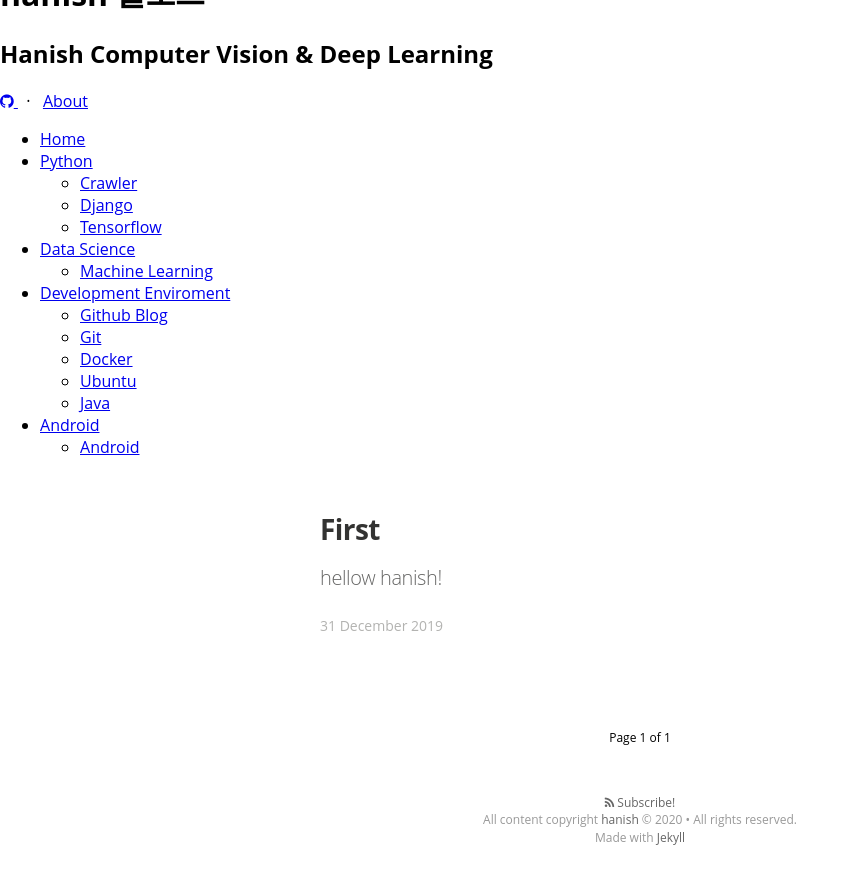
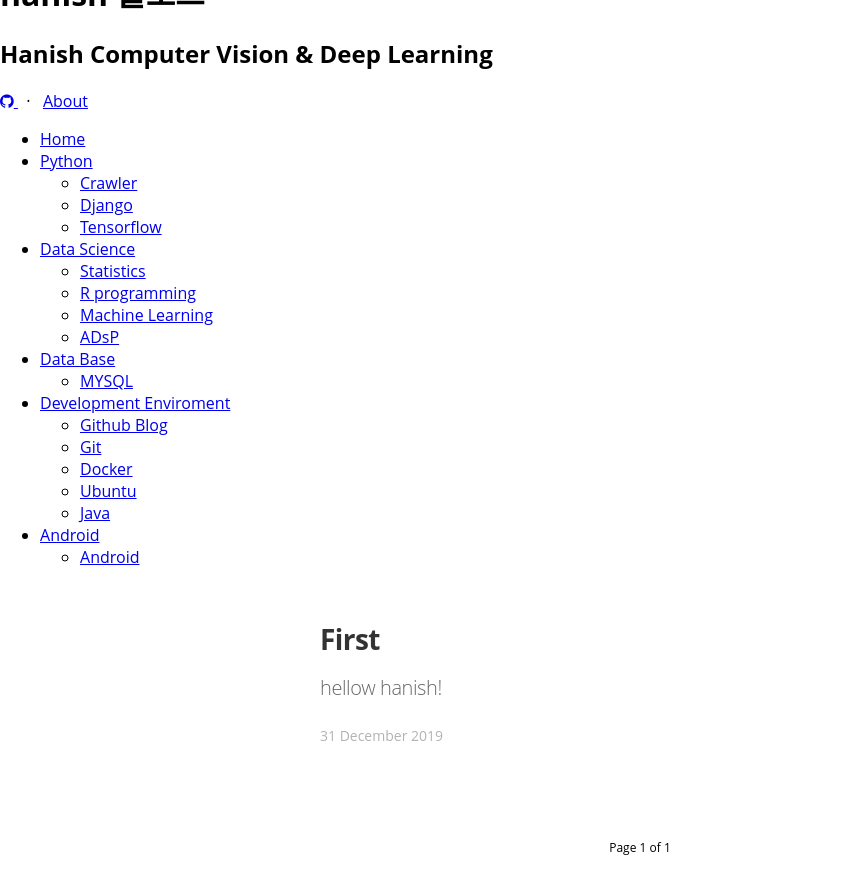
Before and after one commit to hanish3464/hanish3464.github.io, a Jekyll site: the page built from index.html, in a window 1280 px wide and 900 px high, scrolled down 526 px. Shown: the top 894 px of the window, without its empty margins (0-859 px from the left). Built offline with Jekyll 4.4.1, drawn with Linux system fonts in a browser that asks for light colours; nearby versions of some CDN libraries; some web fonts are replaced; the list of posts is cut into pages by our own code; comment, search, counter and statistics services are not loaded.

Commit message:
Update index.html

```diff
--- a/index.html
+++ b/index.html
@@ -39,7 +39,15 @@ layout: default
 
 				<li><a href="/">Data Science</a>
 					<ul>
+						<li><a href="/DS/Statistics">Statistics</a></li>
+						<li><a href="/DS/R">R programming</a></li>
 						<li><a href="/DS/ML">Machine Learning</a></li>
+						<li><a href="/DS/ADsP">ADsP</a></li>
+					</ul>
+				</li>
+				<li><a href="/">Data Base</a>
+					<ul>
+						<li><a href="/DB/MYSQL">MYSQL</a></li>
 					</ul>
 				</li>
 
@@ -61,6 +69,8 @@ layout: default
 
 			</ul>
 		</div>
+
+</header>
 
 <main class="content" role="main">
 
```
Lines whose indentation alone changed are shown as unchanged.
